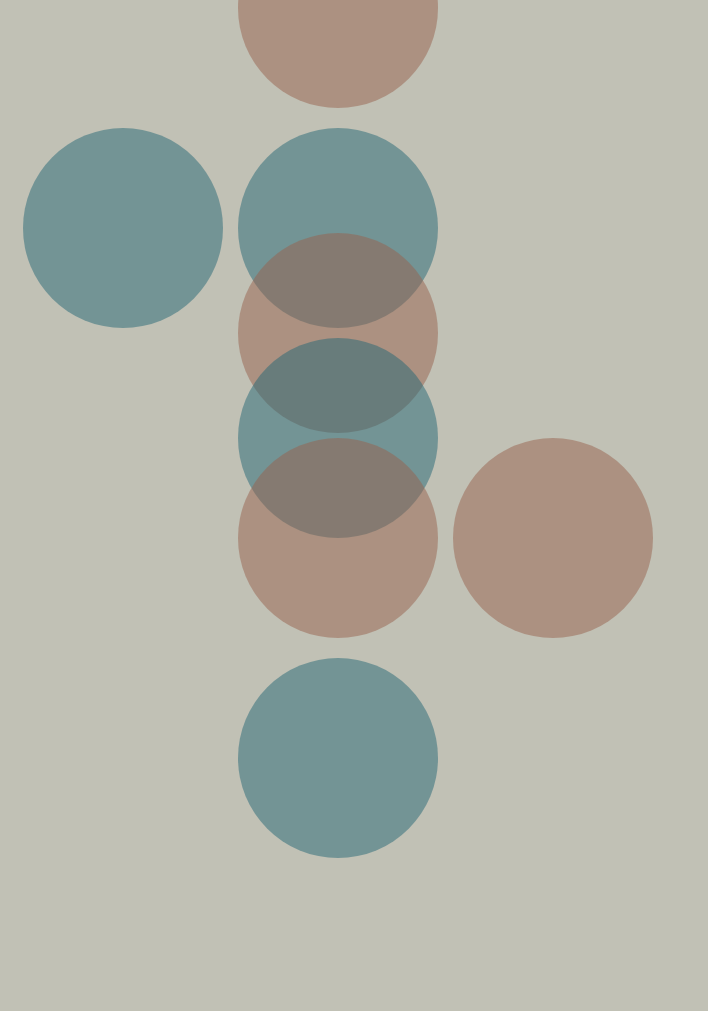
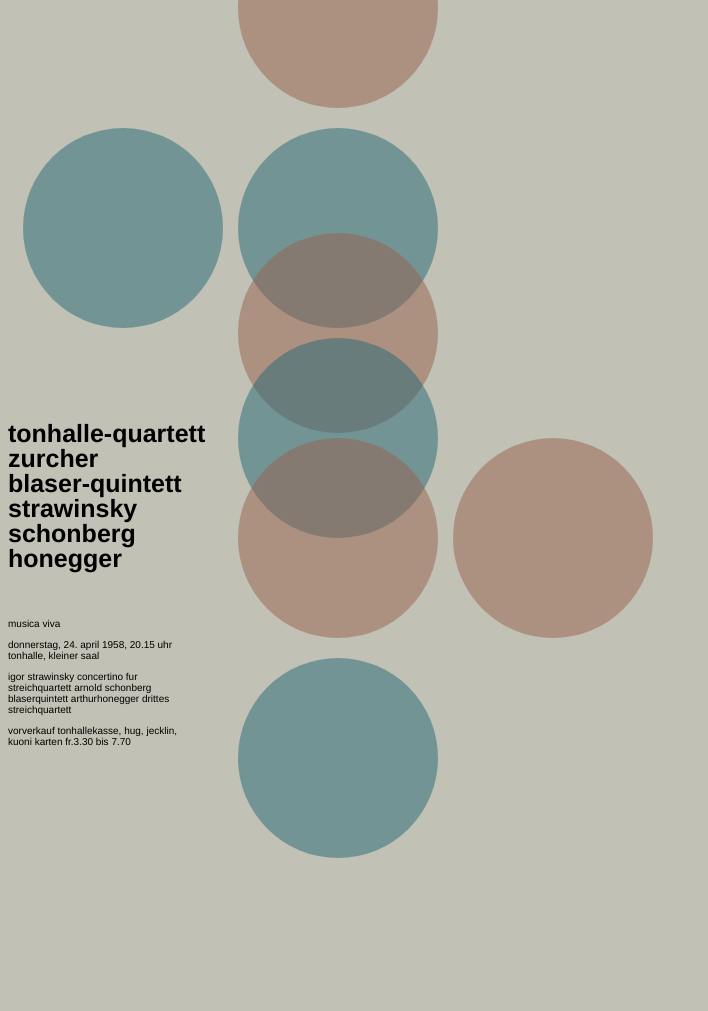
Before and after one commit to lucyshao29/lucy_webdesign, a plain HTML site: page Exercises/Transform/index.html in a window 1280 px wide. Shown: the top 1011 px of the page, without its empty margins (0-708 px from the left). Drawn offline with Linux system fonts and the light colour scheme.

Commit message:
Poster Final

```diff
--- a/Exercises/Transform/index.html
+++ b/Exercises/Transform/index.html
@@ -33,7 +33,13 @@
 	    	</div>
 	    </section>
 	    <section>
-	    	<div class="phantom">
+	    	<div  class= "margin7">
+	    		<p>tonhalle-quartett</p>
+	    		<p>zurcher</p>
+	    		<p>blaser-quintett<p>
+	    		<p>strawinsky</p>
+	    		<p>schonberg</p>
+	    		<p>honegger</p>
 	    	</div>
 	    	<div class="circleg margin4">
 	    	</div>
@@ -41,14 +47,19 @@
 	    	</div>
 	    </section>
 	    <section>
-	    	<div class="phantom">
+	    	<div class="margin8">
+	    		<p>musica viva</p>
+	    		<p>donnerstag, 24. april 1958, 20.15 uhr tonhalle, kleiner saal</p>
+	    		<p>igor strawinsky concertino fur streichquartett arnold schonberg blaserquintett arthurhonegger drittes streichquartett</p>
+	    		<p>vorverkauf tonhallekasse, hug, jecklin, kuoni karten fr.3.30 bis 7.70
+	    		</p>
 	    	</div>
 	    	<div class="circle margin5">
 	    	</div>
 	    	<div class="circle margin5">
 	    	</div>
 	    </section>
-	    	<section>
+	    <section>
 	    	<div class="phantom">
 	    	</div>
 	    	<div class="circleg margin6">
@@ -56,6 +67,5 @@
 	    	<div class="phantom">
 	    	</div>
 	    </section>
-	    	<p>
     </body>
 </html>
--- a/Exercises/Transform/style.css
+++ b/Exercises/Transform/style.css
@@ -52,5 +52,29 @@ section {
 }
 
 .margin6 {
-	margin-top:-350px;
+	margin-top:-150px;
+	margin-left:15px;
 }
+
+.margin7 {
+	margin-top:-200px;
+	height:200px;
+	width: 200px;
+	overflow-y: visible;
+	font-size:25px;
+	line-height: 0px;
+	margin-right:15px;
+	font-weight: bold;
+	font-family: Helvetica;
+}
+
+.margin8 {
+	height:200px;
+	width:185px;
+	overflow: visible;
+	overflow-wrap: normal;
+	font-size:10px;
+	margin-top:-200px;
+	margin-right:30px;
+	font-family: Helvetica;
+}
```
